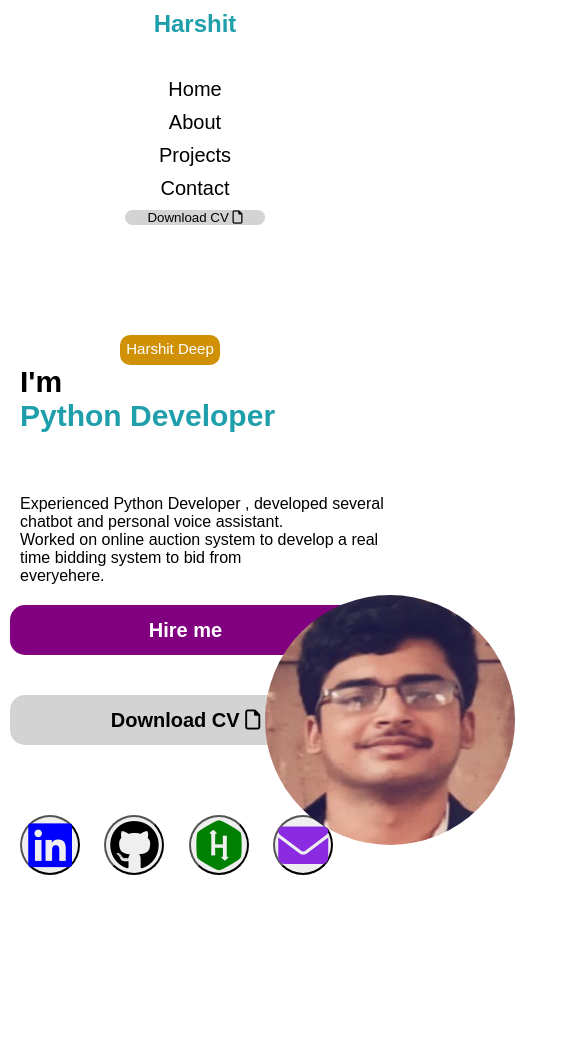
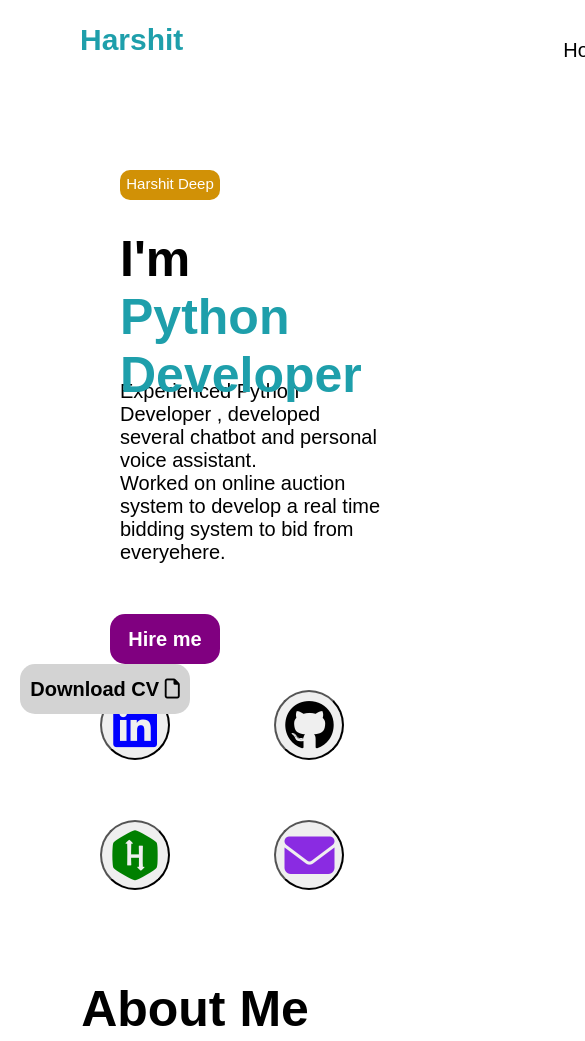
Before and after one commit to Harshit1Deep/My-Portfolio, a plain HTML site: page index.html in a window 390 px wide. Shown: the top 1041 px of the page, 585 px wide, since content can reach past the window. Drawn offline with Linux system fonts and the light colour scheme.

Commit message:
styles.css

```diff
--- a/styles.css
+++ b/styles.css
@@ -460,104 +460,3 @@ ul{
 .b4:hover{
     background-color: aqua;
 }
-@media (max-width: 600px) {
-    header, nav, ul, .content, .works, .parent {
-        flex-direction: column;
-        align-items: center;
-    }
-
-    nav {
-        flex-direction: column;
-        height: auto;
-        padding: 10px 0;
-    }
-
-    nav > h2 {
-        padding-left: 0;
-        font-size: 24px;
-        margin-bottom: 10px;
-    }
-
-    li {
-        margin-left: 0;
-        margin-top: 10px;
-    }
-
-    ul {
-        flex-direction: column;
-        padding-left: 0;
-    }
-
-    ul > button {
-        margin: 10px 0;
-    }
-
-    .short {
-        font-size: 30px;
-        left: 20px;
-        top: 120px;
-    }
-
-    .long {
-        font-size: 16px;
-        padding-top: 250px;
-        padding-left: 20px;
-    }
-
-    .hire, .download {
-        margin: 20px 10px;
-        width: 90%;
-    }
-
-    .right > img {
-        width: 250px;
-        height: 250px;
-        left: 50%;
-        transform: translateX(-50%);
-        top: 350px;
-    }
-
-    .work1, .work2, .work3 {
-        width: 80%;
-        margin: 20px 0;
-    }
-
-    .task1, .task2 {
-        width: 90%;
-        margin: 20px 0;
-    }
-
-    .task2 > input {
-        width: 100%;
-    }
-
-    .message1 > input {
-        height: 200px;
-        padding-bottom: 100px;
-    }
-
-    .icon > button,
-    .b1, .b2, .b3, .b4 {
-        width: 60px;
-        height: 60px;
-        margin-left: 20px;
-        margin-top: 20px;
-    }
-
-    .icon1 {
-        margin-left: 0;
-        display: flex;
-        flex-wrap: wrap;
-        justify-content: center;
-    }
-
-    footer {
-        height: auto;
-        padding: 20px;
-        text-align: center;
-    }
-
-    .h61 > h6 {
-        font-size: 16px;
-    }
-}
```
